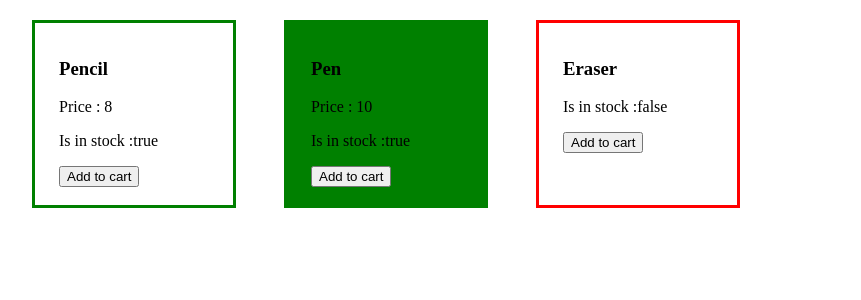
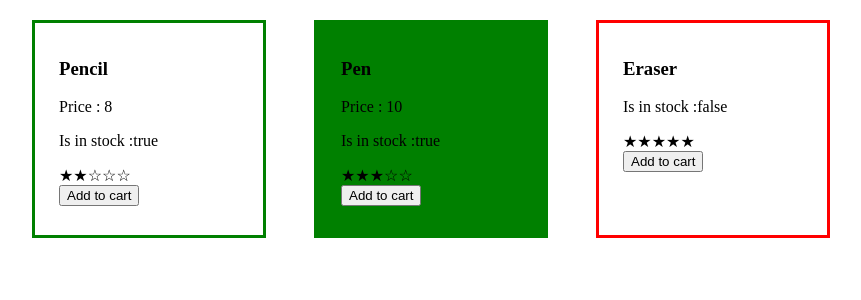
Before and after one commit to Kun7l/Bacancy-Training-Angular, an Angular app in the folder Sessions/Product-Listing-Application/: page / in a window 1280 px wide. Shown: the top 300 px of the page, without its empty margins (0-861 px from the left). Built offline with nearby package versions, Linux system fonts and the light colour scheme.

Commit message:
feat: appRepeat added

```diff
--- /dev/null
+++ b/Sessions/Product-Listing-Application/src/app/components/app-repeat.ts
@@ -0,0 +1,29 @@
+
+
+import { Directive, Input, TemplateRef, ViewContainerRef } from '@angular/core';
+
+@Directive({
+  selector: '[appRepeat]',
+  standalone: true
+})
+export class RepeatDirective {
+  constructor(
+    private templateRef: TemplateRef<any>,
+    private viewContainer: ViewContainerRef
+  ) {}
+
+  @Input() set appRepeatOf(collection: any[]) {
+    // 1. Clear existing items
+    this.viewContainer.clear();
+
+    // 2. Loop through the array
+    collection.forEach((item, index) => {
+      // 3. Create a view for each item
+      // The second argument is the "context" (lets us use 'let-item')
+      this.viewContainer.createEmbeddedView(this.templateRef, {
+        $implicit: item,
+        index: index
+      });
+    });
+  }
+}
--- a/Sessions/Product-Listing-Application/src/app/components/product-item/product-item.css
+++ b/Sessions/Product-Listing-Application/src/app/components/product-item/product-item.css
@@ -1,6 +1,6 @@
 .product-item-container{
-    width: 150px;
-    height: 150px;
+    width: 180px;
+    height: 180px;
     border: 2px solid black;
     padding: 16px 24px;
     margin: 12px 24px;
--- a/Sessions/Product-Listing-Application/src/app/components/product-item/product-item.html
+++ b/Sessions/Product-Listing-Application/src/app/components/product-item/product-item.html
@@ -1,10 +1,19 @@
-<div class="product-item-container" [appAppStatusBorder]="product()?.isInStock ? 'green':'red'"  appAppHoverScale [appAppHighlightDiscount]="product()?.hasDiscount ? 'green' : 'transperent'" >
+<div class="product-item-container" [appAppStatusBorder]="product()?.isInStock ? 'green':'red'" appAppHoverScale
+    [appAppHighlightDiscount]="product()?.hasDiscount ? 'green' : 'transperent'">
     <div class="product-heading">
         <h3>{{product()?.name}}</h3>
     </div>
     <div class="product-details">
-        <ng-template [appIf]="product()!.isInStock"><p >Price : {{product()?.price}}</p></ng-template>
+        <ng-template [appIf]="product()!.isInStock">
+            <p>Price : {{product()?.price}}</p>
+        </ng-template>
         <p>Is in stock :{{product()?.isInStock}}</p>
+        <span *appRepeat="let p of getStarArray(product()!.stars); let i = index">{{p === 'filled' ?
+            '★'
+            :
+            '☆'}}</span>
+        <br />
         <button appAppLoading (click)="addProduct(product()!)">Add to cart</button>
+
     </div>
 </div>
--- a/Sessions/Product-Listing-Application/src/app/components/product-item/product-item.ts
+++ b/Sessions/Product-Listing-Application/src/app/components/product-item/product-item.ts
@@ -5,11 +5,12 @@ import { AppHoverScale } from '../../directives/app-hover-scale';
 import { AppStatusBorder } from '../../directives/app-status-border';
 import { AppLoading } from "../../directives/app-loading";
 import { AppIf } from '../../directives/app-if';
+import { RepeatDirective } from "../app-repeat";
 
 
 @Component({
   selector: 'app-product-item',
-  imports: [AppHighlightDiscount, AppHoverScale, AppStatusBorder, AppLoading,AppIf],
+  imports: [AppHighlightDiscount, AppHoverScale, AppStatusBorder, AppLoading, AppIf, RepeatDirective],
   templateUrl: './product-item.html',
   styleUrl: './product-item.css',
 })
@@ -21,4 +22,10 @@ export class ProductItem {
   addProduct(product: IProductDetails) {
     this.addProductEvent.emit(product);
   }
+
+  getStarArray(stars :number ) {
+    return Array.from({ length: 5 }, (_, i) =>
+      i < stars ? 'filled' : 'empty',
+    );
+  }
 }
--- a/Sessions/Product-Listing-Application/src/app/components/product-list/product-list.ts
+++ b/Sessions/Product-Listing-Application/src/app/components/product-list/product-list.ts
@@ -16,18 +16,21 @@ export class ProductList {
       price: 8,
       isInStock: true,
       hasDiscount: false,
+      stars: 2
     },
     {
       name: 'Pen',
       price: 10,
       isInStock: true,
       hasDiscount: true,
+      stars: 3
     },
     {
       name: 'Eraser',
       price: 15,
       isInStock: false,
       hasDiscount: false,
+      stars: 5
     },
   ]);
 
```
Also changed, not shown: Sessions/Product-Listing-Application/src/app/types/product-type.ts (+6 -5 lines), 1 other file (tests, documents, lock files or other folders).
